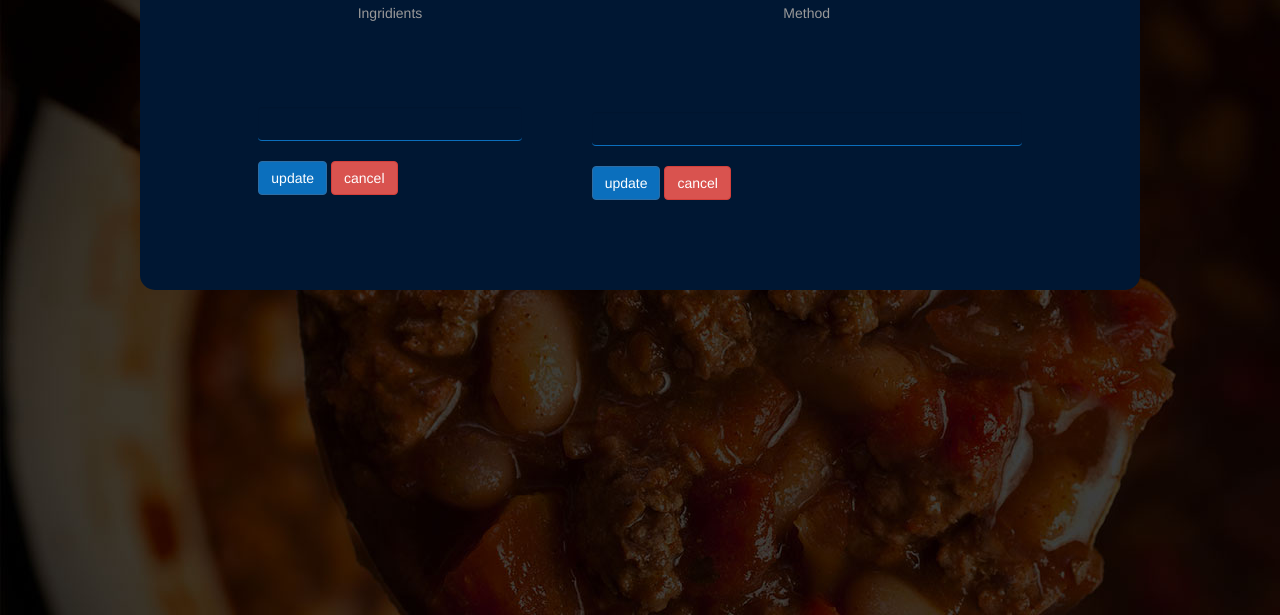
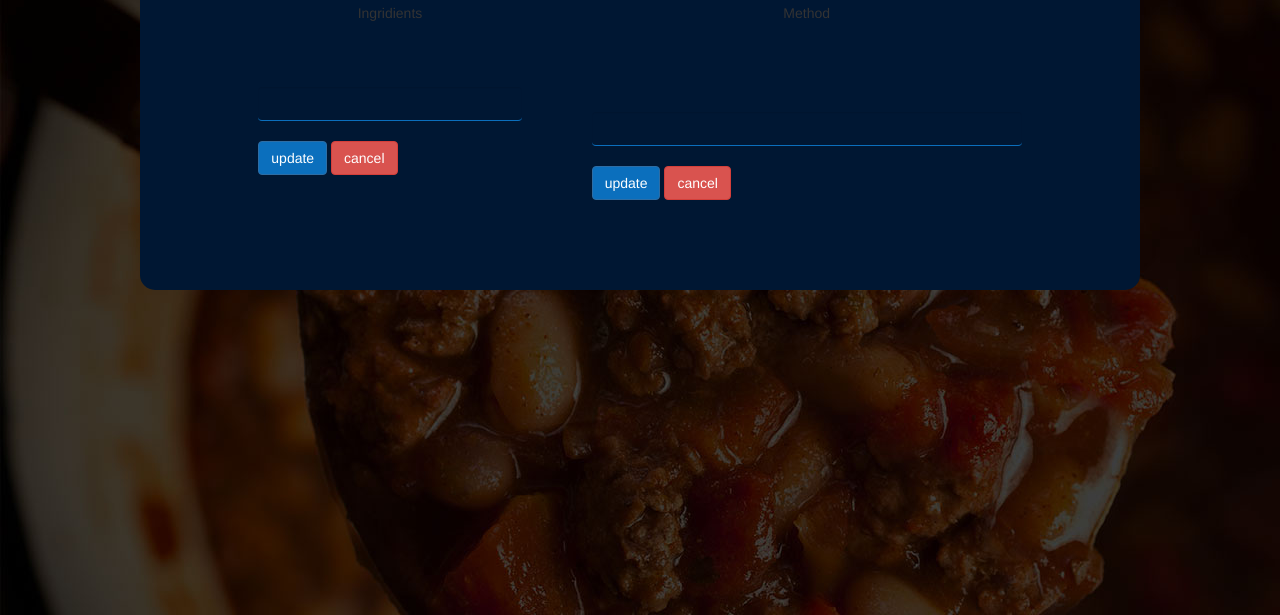
Before and after one commit to yvonnosa/yvonnosa.github.io, a plain HTML site: page edit.html in a window 1280 px wide. Shown: the part 185-800 px from the top of the page. Drawn offline with nearby package versions, Linux system fonts and the light colour scheme.

Commit message:
Update edit.html

```diff
--- a/edit.html
+++ b/edit.html
@@ -24,9 +24,9 @@
     <center><h2>Update recipe</h2></center>
       <div class="col-md-1"></div>
 
-      <div class="col-md-4">
-      <center><h5 style="color: #999;">Ingridients</h5></center>
-        <form style="padding-top: 40px;">
+      <div class="col-md-4" id="dients">
+      <center><h5>Ingridients</h5></center>
+        <form>
           <input type="text" class="form-control"></input><br>
 
           <input type="submit" name="btn-submit" value="update" class="btn btn-primary"></input>
@@ -38,7 +38,7 @@
 
 
       <div class="col-md-6">
-      <center><h5 style="color: #999;">Method</h5></center>
+      <center><h5>Method</h5></center>
         <form>
           <input type="text" class="form-control"></input><br>
 
```
